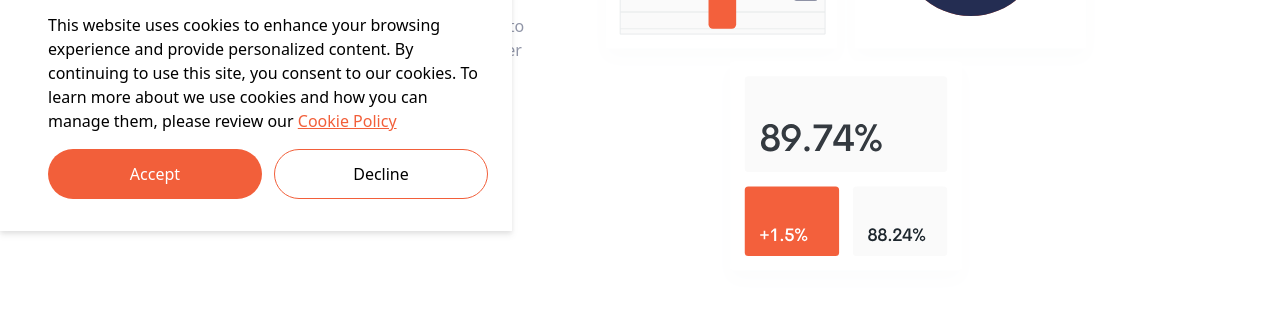
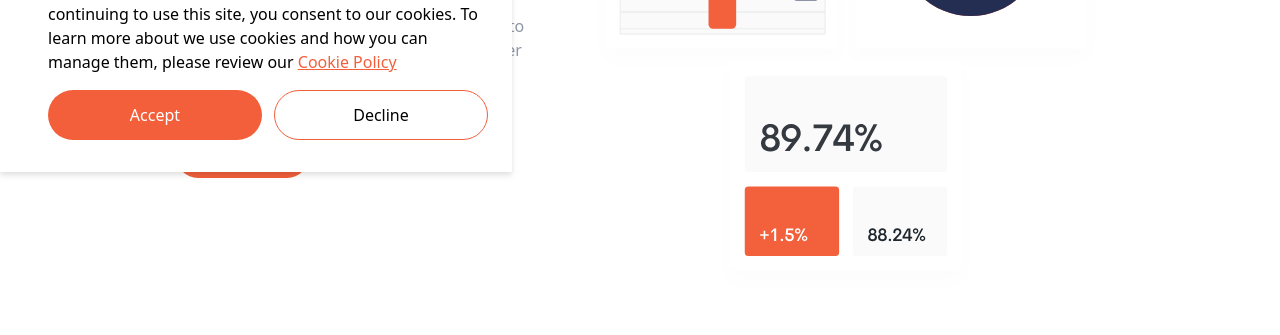
Before and after one commit to Yusufabdulmuiz/Manage-landing, a website: page public/index.html in a window 1280 px wide. Shown: the part 302-637 px from the top of the page. Drawn offline with nearby package versions, Linux system fonts and the light colour scheme.

Commit message:
Update index.html

```diff
--- a/public/index.html
+++ b/public/index.html
@@ -56,7 +56,7 @@
 
 
 <section id="hero">
-    <div id="cookie-div" class="cookie fixed bottom-1/3 flex flex-col px-4 py-8 space-y-4 bg-white  drop-shadow-md w-auto max-w-sm md:space-x-6 md:px-6 md:max-w-lg">
+    <div id="cookie-div" class="cookie fixed flex flex-col px-4 py-8 space-y-4 bg-white  drop-shadow-md w-auto max-w-sm md:space-x-6 md:px-6 md:max-w-lg">
         <strong class=" text-brightRed text-2xl md:text-3xl md:p-6 md">Cookie Consent</strong>
         <p class="">This website uses cookies to enhance your browsing experience and provide personalized content. By continuing to
             use this site, you consent to our cookies. To learn more about we use cookies and how you can manage them,
```
